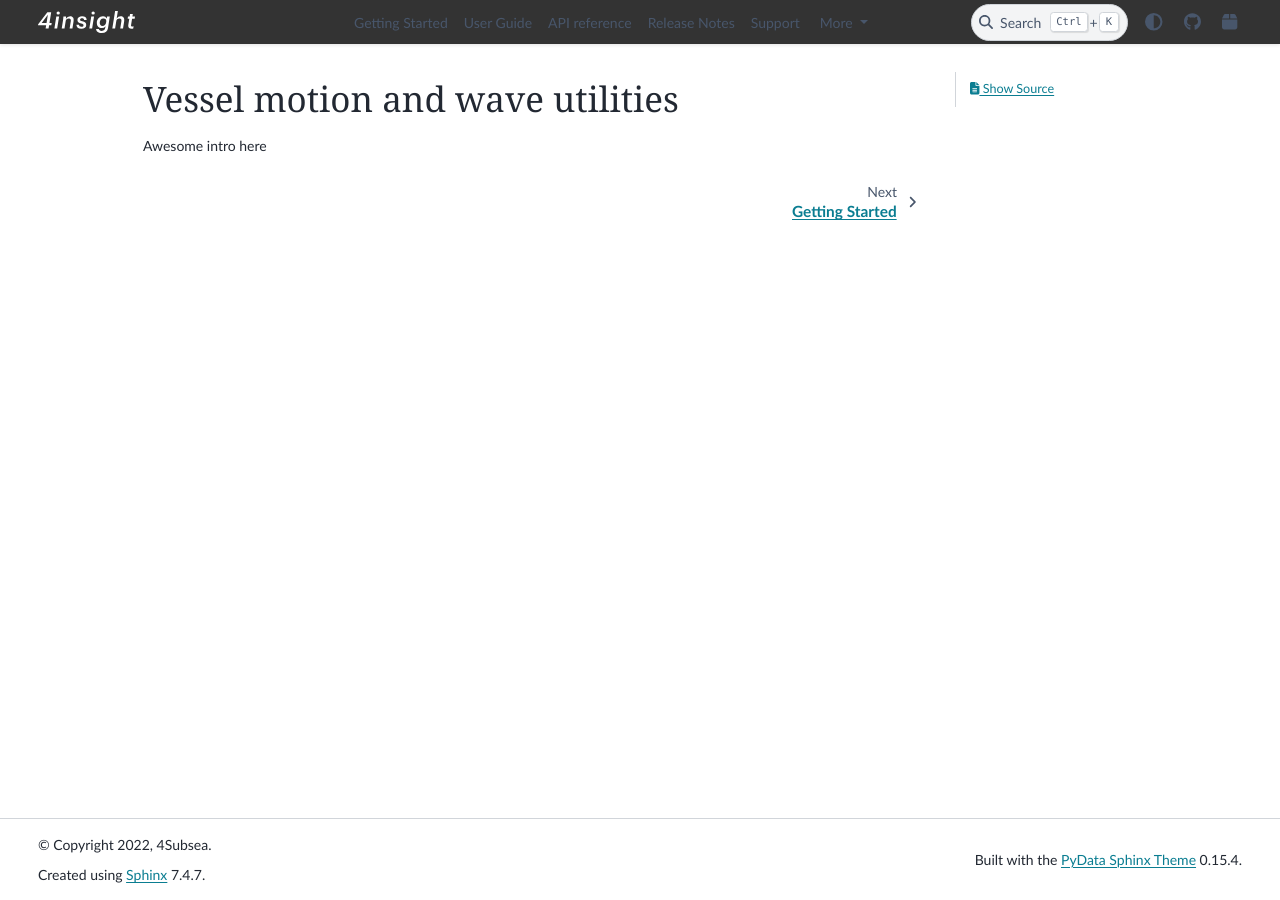
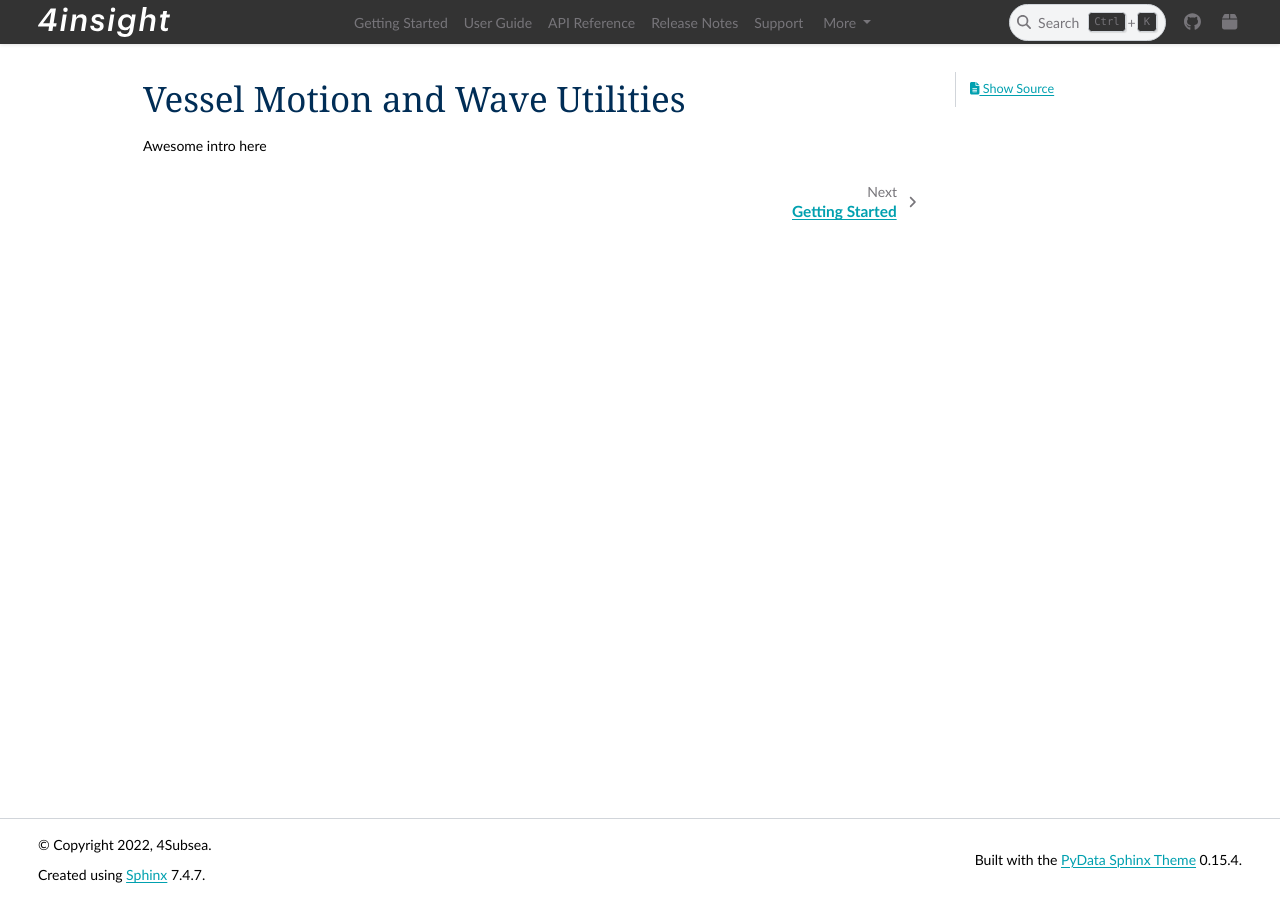
Before and after one commit to 4Subsea/waveresponse-python, a Sphinx documentation site: the page built from docs/index.rst, in a window 1280 px wide. Built offline with Sphinx 7.4.7 and the PyData theme 0.15.4, drawn with Linux system fonts in a browser that asks for light colours.

Commit message:
doc: update sphinx documentation [dst-233]

```diff
--- a/docs/_static/css/custom.css
+++ b/docs/_static/css/custom.css
@@ -4,27 +4,36 @@
 /*****************************************************************************
 * 4Subsea tweaks
 **/
-.navbar{
-  background-color: #333333 !important;
+
+.bd-header.navbar-light#navbar-main .navbar-nav li a.nav-link {
+  padding: 0 0.5rem;
+  color: var(--pst-color-navbar-link)
 }
 
-.navbar-brand img {
-  height: 22px; /* 32px */
+
+.bd-header.navbar-light#navbar-main .navbar-nav li a.nav-link:hover{
+  color: var(--pst-color-primary)
 }
 
-.fab::before{
-  color: #f5f5f5;
+
+.admonition, div.admonition {
+  background-color: transparent ;
 }
 
-.fas::before{
-  color: #f5f5f5;
+
+h1, h2 {
+  color: var(--pst-color-h1);
 }
 
+
+
 :root {
+
   /*****************************************************************************
   * Theme config
   **/
   --pst-header-height: 44px;
+
 
   /*****************************************************************************
   * Font size
@@ -54,44 +63,40 @@
   *
   * Colors are defined in rgb string way, "red, green, blue"
   **/
-  --pst-color-primary: 0, 45, 86;
-  --pst-color-text-base: 0, 45, 86;
-  --pst-color-info: 0, 157, 220;
+  --pst-color-primary: #00A0AF !important; /* headers */
+  --pst-color-text-base: 0, 45, 86 !important;
+  --pst-color-info: #009DDC !important;
   --pst-color-success: 0, 168, 143;
-  --pst-color-warning: 250, 166, 52;;
-  --pst-color-danger: 237, 23, 79;;
+  --pst-color-warning: 250, 166, 52;
+  --pst-color-danger: 237, 23, 79;
 
-  --pst-color-h1: var(--pst-color-primary);
-  --pst-color-h2: var(--pst-color-primary);
-  --pst-color-h3: var(--pst-color-primary);
-  --pst-color-h4: var(--pst-color-primary);
+  --pst-color-on-background: #333333 !important; /*navbar bg-colour*/
+  --pst-color-text-muted: #F5F5F5 !important; /* Navbar text and inactive sidebar links*/
+  --pst-color-text-muted: #77757A !important ;
+
+  --pst-color-h1: #002D56 !important;
+  --pst-color-h2: var(--pst-color-h1);
+  --pst-color-h3: var(--pst-color-h1);
+  --pst-color-h4: var(--pst-color-h1);
   --pst-color-h5: var(--pst-color-text-base);
   --pst-color-h6: var(--pst-color-text-base);
   --pst-color-paragraph: var(--pst-color-text-base);
-  --pst-color-link: 0, 160, 175;
-  --pst-color-link-hover: 243, 119, 111;
-  --pst-color-headerlink: 0, 45, 86;;
-  --pst-color-headerlink-hover: 218, 211, 204;
-  --pst-color-preformatted-text: 73, 73, 74;
-  --pst-color-preformatted-background: 250, 250, 250;
-  --pst-color-inline-code: 237, 23, 79;
+  --pst-color-link: var(--pst-color-primary) !important; /*links*/
+  --pst-color-link-hover: #F3776F !important;
+  --pst-color-headerlink: #002D56 !important;;
+  --pst-color-headerlink-hover: #0032FA !important;
+  --pst-color-inline-code: #ED174F !important;
 
-  --pst-color-active-navigation: 0, 160, 175;
-  --pst-color-navbar-link: 245, 245, 245;
-  --pst-color-navbar-link-hover: var(--pst-color-active-navigation);
+
+  --pst-color-active-navigation: var(--pst-color-primary);
+  --pst-color-navbar-link: #F5F5F5 !important;
+  --pst-color-navbar-link-hover: var(--pst-color-active-navigation) !important;
   --pst-color-navbar-link-active: var(--pst-color-active-navigation);
-  --pst-color-sidebar-link: 119, 117, 122;
-  --pst-color-sidebar-link-hover: var(--pst-color-active-navigation);
-  --pst-color-sidebar-link-active: var(--pst-color-active-navigation);
-  --pst-color-sidebar-expander-background-hover: 244, 244, 244;
-  --pst-color-sidebar-caption: 218, 211, 204;
-  --pst-color-toc-link: var(--pst-color-sidebar-link);
-  --pst-color-toc-link-hover: var(--pst-color-active-navigation);
-  --pst-color-toc-link-active: var(--pst-color-active-navigation);
+
 
    /*****************************************************************************
   * Admonitions
   **/
-  --pst-color-admonition-default: var(--pst-color-info);
-  --pst-color-admonition-note: var(--pst-color-info);
+  --pst-color-admonition-default: var(--pst-color-info) !important;
+  --pst-color-admonition-note: var(--pst-color-info) !important;
 }
--- a/docs/api_ref/index.rst
+++ b/docs/api_ref/index.rst
@@ -1,4 +1,4 @@
-API reference
+API Reference
 =============
 This section gives an overview of all public ``scarlet_lithium`` objects,
 functions and methods.
--- a/docs/conf.py
+++ b/docs/conf.py
@@ -77,7 +77,11 @@
 html_logo = (
     "_static/4insight-logo.svg"  # "_static/Logo 4Subsea horisontal negative.png"
 )
+html_context = {"default_mode": "light"}
+html_favicon = "_static/favicon.png"
+
 html_theme_options = {
+    "navbar_end": ["navbar-icon-links"],
     "external_links": [
         {"name": "4Insight.io", "url": "https://4insight.io"},
     ],
--- a/docs/index.rst
+++ b/docs/index.rst
@@ -1,4 +1,4 @@
-Vessel motion and wave utilities
+Vessel Motion and Wave Utilities
 ================================
 
 Awesome intro here
--- a/docs/support.rst
+++ b/docs/support.rst
@@ -2,7 +2,7 @@
 
 Support
 =======
-For bug/issue reports, please submit as issue on `GitHub`_. For questions and feedback contact
+For bug/issue reports, please submit an issue on `GitHub`_. For questions and feedback contact
 us at feedback@4insight.io
 
 .. _GitHub: https://github.com/4subsea/scarlet_lithium_python
--- a/docs/user_guide/concepts_utils/grid.rst
+++ b/docs/user_guide/concepts_utils/grid.rst
@@ -90,7 +90,7 @@
     dirs_new = np.array([0.0, 45.0, 90.0, 135.0, 180.0])
     grid_reshaped = grid.reshape(freq_new, dirs_new, freq_hz=True, degrees=True)
 
-Some basic aritmetics and mathematical operations are provided. These operations
+Some basic arithmetics and mathematical operations are provided. These operations
 will be done on the grid's values (2-D array).
 
 .. code-block:: python
```
Also changed, not shown: docs/_static/favicon.png (added).
